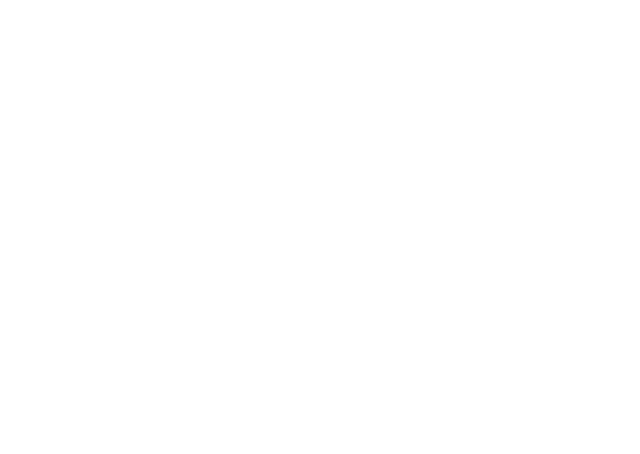
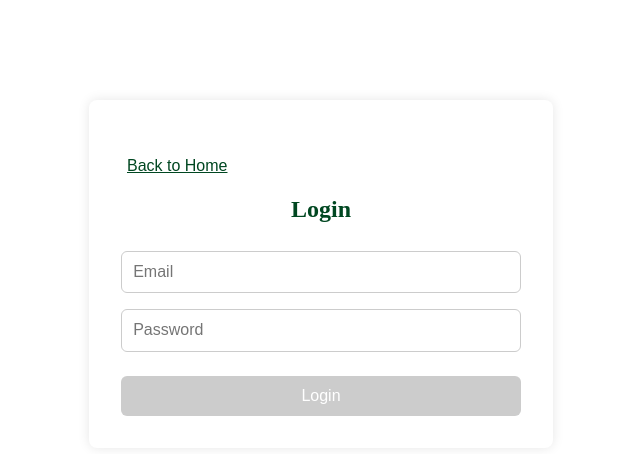
Before and after one commit to Esihackman/note-taking-app, an Angular app: page /login in a window 1280 px wide. Before the commit this address led to /. Shown: the top 454 px of the page, without its empty margins (319-959 px from the left). Built offline with nearby package versions, Linux system fonts and the light colour scheme.

Commit message:
worked on the login page

```diff
--- a/src/app/app.routes.ts
+++ b/src/app/app.routes.ts
@@ -1,8 +1,9 @@
 import { Routes } from '@angular/router';
 import { LandingPageComponent } from './components/landing-page/landing-page.component';
+import { LoginComponent } from './auth/login/login.component';
 
 export const routes: Routes = [
 
   { path: '', component: LandingPageComponent },
-
+  { path: 'login', component: LoginComponent },
 ];
--- /dev/null
+++ b/src/app/auth/auth.service.ts
@@ -0,0 +1,22 @@
+import { Injectable } from '@angular/core';
+
+@Injectable({ providedIn: 'root' })
+export class AuthService {
+  private readonly TOKEN_KEY = 'authToken';
+
+  login(email: string, password: string): boolean {
+    if (email.trim() && password.trim()) {
+      localStorage.setItem(this.TOKEN_KEY, 'mock-token-123');
+      return true;
+    }
+    return false;
+  }
+
+  logout(): void {
+    localStorage.removeItem(this.TOKEN_KEY);
+  }
+
+  isAuthenticated(): boolean {
+    return !!localStorage.getItem(this.TOKEN_KEY);
+  }
+}
--- /dev/null
+++ b/src/app/auth/login/login.component.html
@@ -0,0 +1,50 @@
+<div class="login-container">
+  <div class="go-back">
+    <button type="button" (click)="goHome()">Back to Home</button>
+  </div>
+  <h2>Login</h2>
+
+  <form #loginForm="ngForm" (ngSubmit)="login(loginForm)">
+    <!-- Email -->
+    <input
+      type="email"
+      name="email"
+      [(ngModel)]="email"
+      placeholder="Email"
+      required
+      email
+      #emailField="ngModel"
+    />
+    <div class="error" *ngIf="emailField.invalid && emailField.touched">
+      <span *ngIf="emailField.errors?.['required']">Email is required.</span>
+      <span *ngIf="emailField.errors?.['email']">Enter a valid email.</span>
+    </div>
+
+    <!-- Password -->
+    <input
+      type="password"
+      name="password"
+      [(ngModel)]="password"
+      placeholder="Password"
+      required
+      minlength="6"
+      #passwordField="ngModel"
+    />
+    <div class="error" *ngIf="passwordField.invalid && passwordField.touched">
+      <span *ngIf="passwordField.errors?.['required']">Password is required.</span>
+      <span *ngIf="passwordField.errors?.['minlength']">
+        Password must be at least 6 characters.
+      </span>
+    </div>
+
+    <!-- Form-level error -->
+    <div class="error" *ngIf="error">{{ error }}</div>
+
+    <!-- Success message -->
+    <div class="success" *ngIf="success">Login successful! Redirecting...</div>
+
+    <button type="submit" [disabled]="loginForm.invalid">Login</button>
+  </form>
+
+
+</div>
--- /dev/null
+++ b/src/app/auth/login/login.component.scss
@@ -0,0 +1,75 @@
+.login-container {
+  max-width: 400px;
+  margin: 100px auto;
+  padding: 2rem;
+  background: #fff;
+  border-radius: 8px;
+  box-shadow: 0 0 12px rgba(0, 0, 0, 0.1);
+  text-align: center;
+
+  h2 {
+    color: #004721;
+  }
+
+  form {
+    display: flex;
+    flex-direction: column;
+
+    input {
+      padding: 0.7rem;
+      margin: 0.5rem 0;
+      border-radius: 6px;
+      border: 1px solid #ccc;
+      font-size: 1rem;
+    }
+
+    .error {
+      color: red;
+      font-size: 0.9rem;
+      text-align: left;
+    }
+
+    .success {
+      color: green;
+      font-size: 0.9rem;
+      margin-top: 0.5rem;
+    }
+
+    button {
+      margin-top: 1rem;
+      padding: 0.7rem;
+      font-size: 1rem;
+      background: #009c4a;
+      color: #fff;
+      border: none;
+      border-radius: 6px;
+      cursor: pointer;
+
+      &:hover {
+        background: #007c3a;
+      }
+
+      &:disabled {
+        background: #ccc;
+        cursor: not-allowed;
+      }
+    }
+  }
+}
+.go-back {
+  margin-top: 1.5rem;
+  text-align: left;
+
+  button {
+    background: transparent;
+    border: none;
+    color: #004721;
+    font-size: 1rem;
+    cursor: pointer;
+    text-decoration: underline;
+
+    &:hover {
+      color: #009c4a;
+    }
+  }
+}
--- /dev/null
+++ b/src/app/auth/login/login.component.ts
@@ -0,0 +1,41 @@
+import { Component } from '@angular/core';
+import { Router } from '@angular/router';
+import { NgForm, FormsModule } from '@angular/forms';
+import { AuthService } from '../auth.service';
+import { CommonModule } from '@angular/common';
+
+@Component({
+  selector: 'app-login',
+  standalone: true,
+  imports: [FormsModule, CommonModule],
+  templateUrl: './login.component.html',
+  styleUrls: ['./login.component.scss']
+})
+export class LoginComponent {
+  email: string = '';
+  password: string = '';
+  error: string = '';
+  success: boolean = false;
+
+  constructor(private authService: AuthService, private router: Router) {}
+
+  login(form: NgForm): void {
+    if (!form.valid) return;
+
+    const success = this.authService.login(this.email, this.password);
+    if (success) {
+      this.success = true;
+      this.error = '';
+      setTimeout(() => {
+        this.router.navigate(['/notes']);
+      }, 1000);
+    } else {
+      this.success = false;
+      this.error = 'Invalid email or password.';
+    }
+  }
+
+  goHome(): void {
+    this.router.navigate(['/']);
+  }
+}
```
Also changed, not shown: 2 other files (tests, documents, lock files or other folders).
